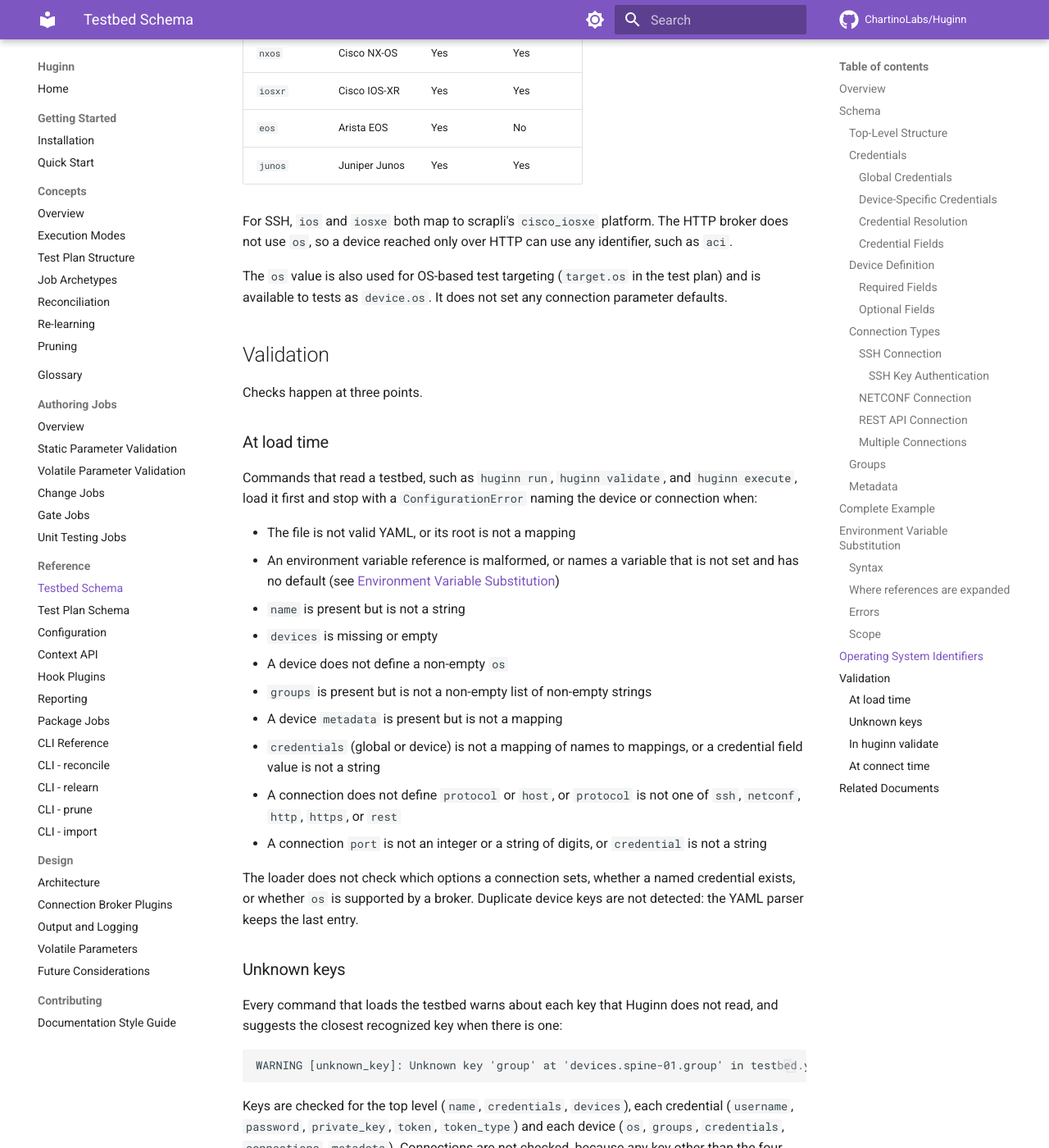
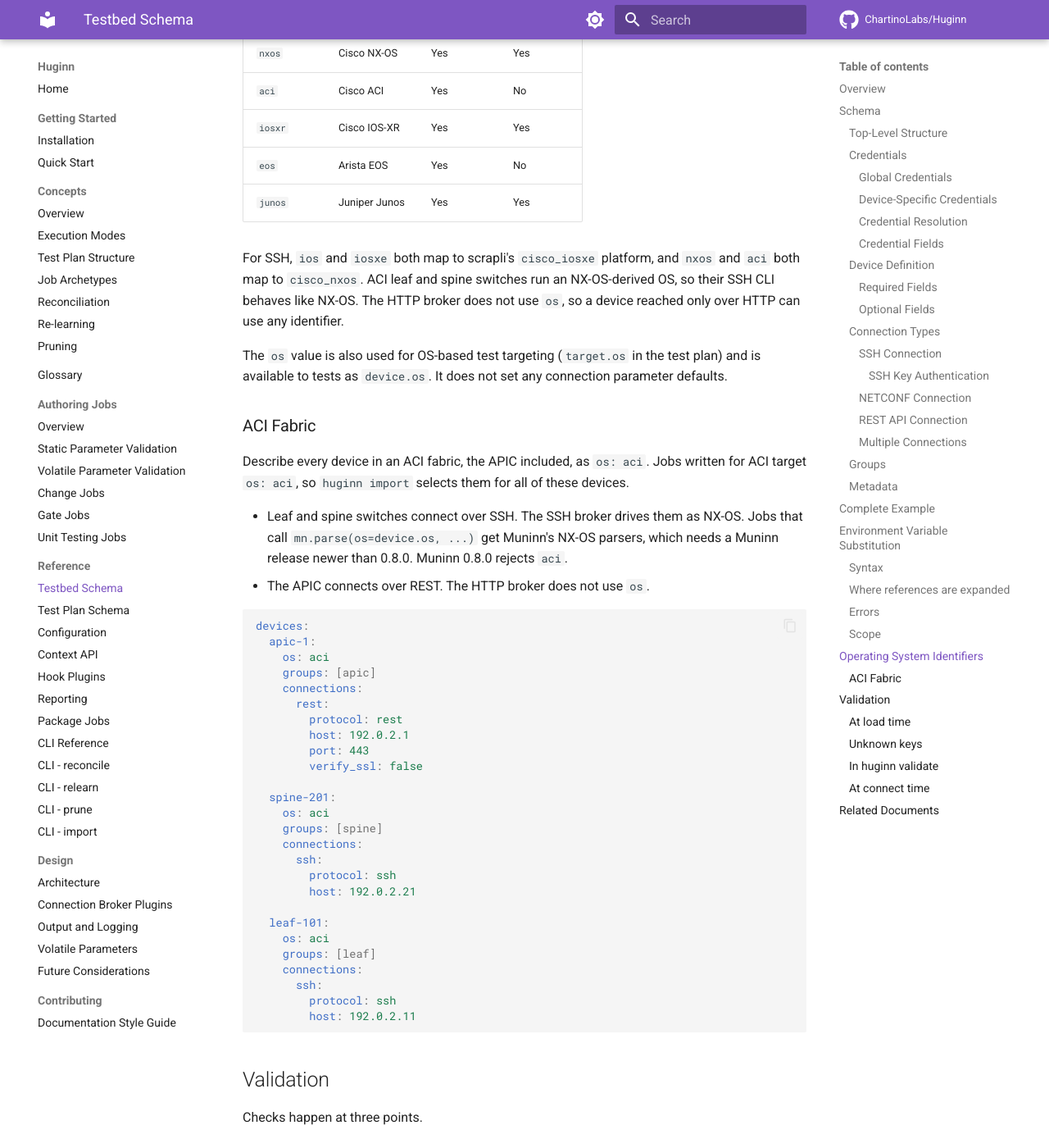
Before and after one commit to ChartinoLabs/Huginn, an MkDocs documentation site: the page built from docs/reference/testbed.md, in a window 1280 px wide and 1400 px high, scrolled down 15951 px. Shown: the whole window at 82% size. Built offline with MkDocs 1.6.1 and Material for MkDocs 9.7.7, drawn with Linux system fonts in a browser that asks for light colours; comment, search, counter and statistics services are not loaded.

Commit message:
feat(ssh): connect os: aci switches with the cisco_nxos platform
ACI leaf and spine switches run an NX-OS-derived OS. tac-catalog's ACI
switch jobs target os: aci, but the SSH broker rejected that OS. Map
aci to scrapli's cisco_nxos platform and document an ACI fabric
testbed (switches over SSH, APIC over REST).

Refs #356

Co-Authored-By: Claude Opus 5.5 <noreply@anthropic.com>

````diff
--- a/docs/reference/testbed.md
+++ b/docs/reference/testbed.md
@@ -660,13 +660,50 @@ The loader accepts any non-empty string for `os`. The SSH and NETCONF brokers ch
 | `ios`      | Cisco IOS     | Yes | Yes     |
 | `iosxe`    | Cisco IOS-XE  | Yes | Yes     |
 | `nxos`     | Cisco NX-OS   | Yes | Yes     |
+| `aci`      | Cisco ACI     | Yes | No      |
 | `iosxr`    | Cisco IOS-XR  | Yes | Yes     |
 | `eos`      | Arista EOS    | Yes | No      |
 | `junos`    | Juniper Junos | Yes | Yes     |
 
-For SSH, `ios` and `iosxe` both map to scrapli's `cisco_iosxe` platform. The HTTP broker does not use `os`, so a device reached only over HTTP can use any identifier, such as `aci`.
+For SSH, `ios` and `iosxe` both map to scrapli's `cisco_iosxe` platform, and `nxos` and `aci` both map to `cisco_nxos`. ACI leaf and spine switches run an NX-OS-derived OS, so their SSH CLI behaves like NX-OS. The HTTP broker does not use `os`, so a device reached only over HTTP can use any identifier.
 
 The `os` value is also used for OS-based test targeting (`target.os` in the test plan) and is available to tests as `device.os`. It does not set any connection parameter defaults.
+
+### ACI Fabric
+
+Describe every device in an ACI fabric, the APIC included, as `os: aci`. Jobs written for ACI target `os: aci`, so `huginn import` selects them for all of these devices.
+
+- Leaf and spine switches connect over SSH. The SSH broker drives them as NX-OS. Jobs that call `mn.parse(os=device.os, ...)` get Muninn's NX-OS parsers, which needs a Muninn release newer than 0.8.0. Muninn 0.8.0 rejects `aci`.
+- The APIC connects over REST. The HTTP broker does not use `os`.
+
+```yaml
+devices:
+  apic-1:
+    os: aci
+    groups: [apic]
+    connections:
+      rest:
+        protocol: rest
+        host: 192.0.2.1
+        port: 443
+        verify_ssl: false
+
+  spine-201:
+    os: aci
+    groups: [spine]
+    connections:
+      ssh:
+        protocol: ssh
+        host: 192.0.2.21
+
+  leaf-101:
+    os: aci
+    groups: [leaf]
+    connections:
+      ssh:
+        protocol: ssh
+        host: 192.0.2.11
+```
 
 ## Validation
 
````
Also changed, not shown: 3 other files.
